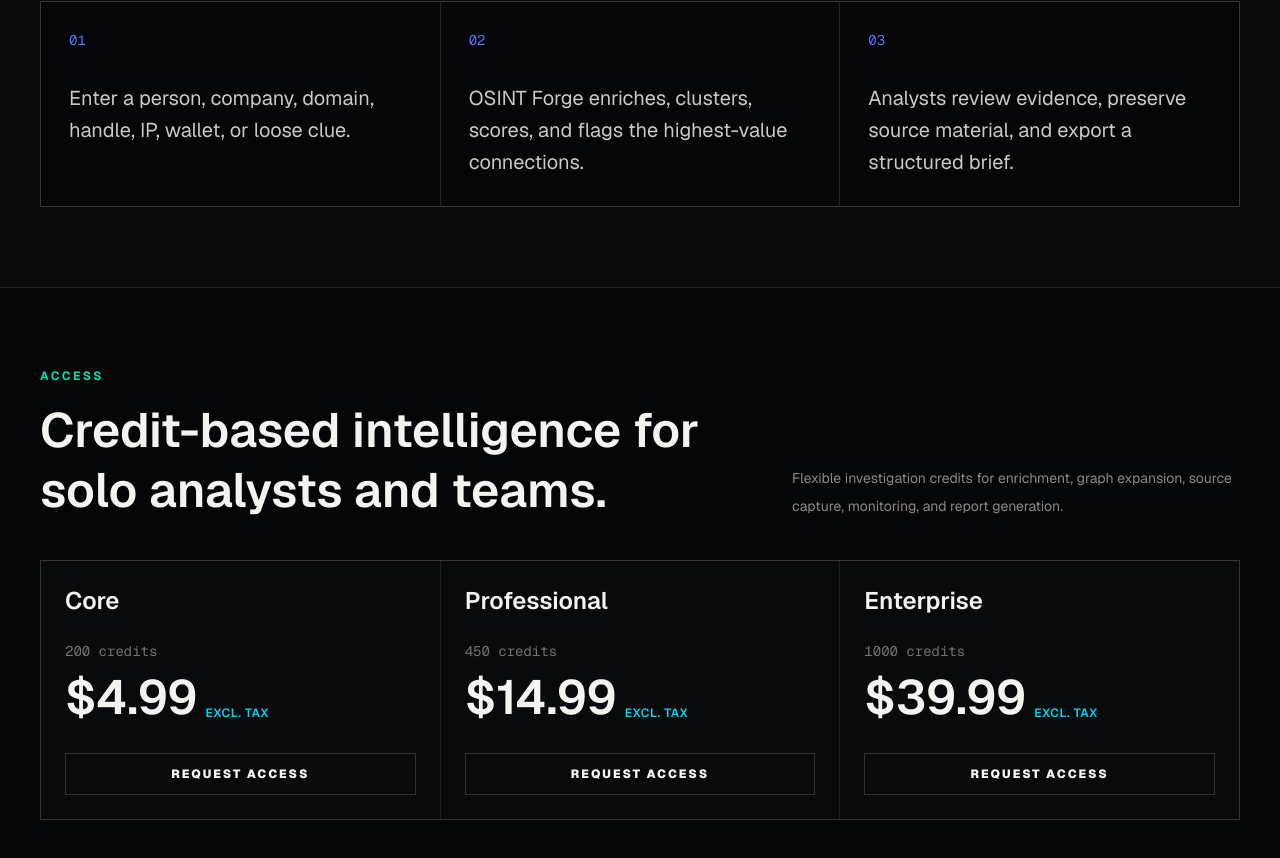
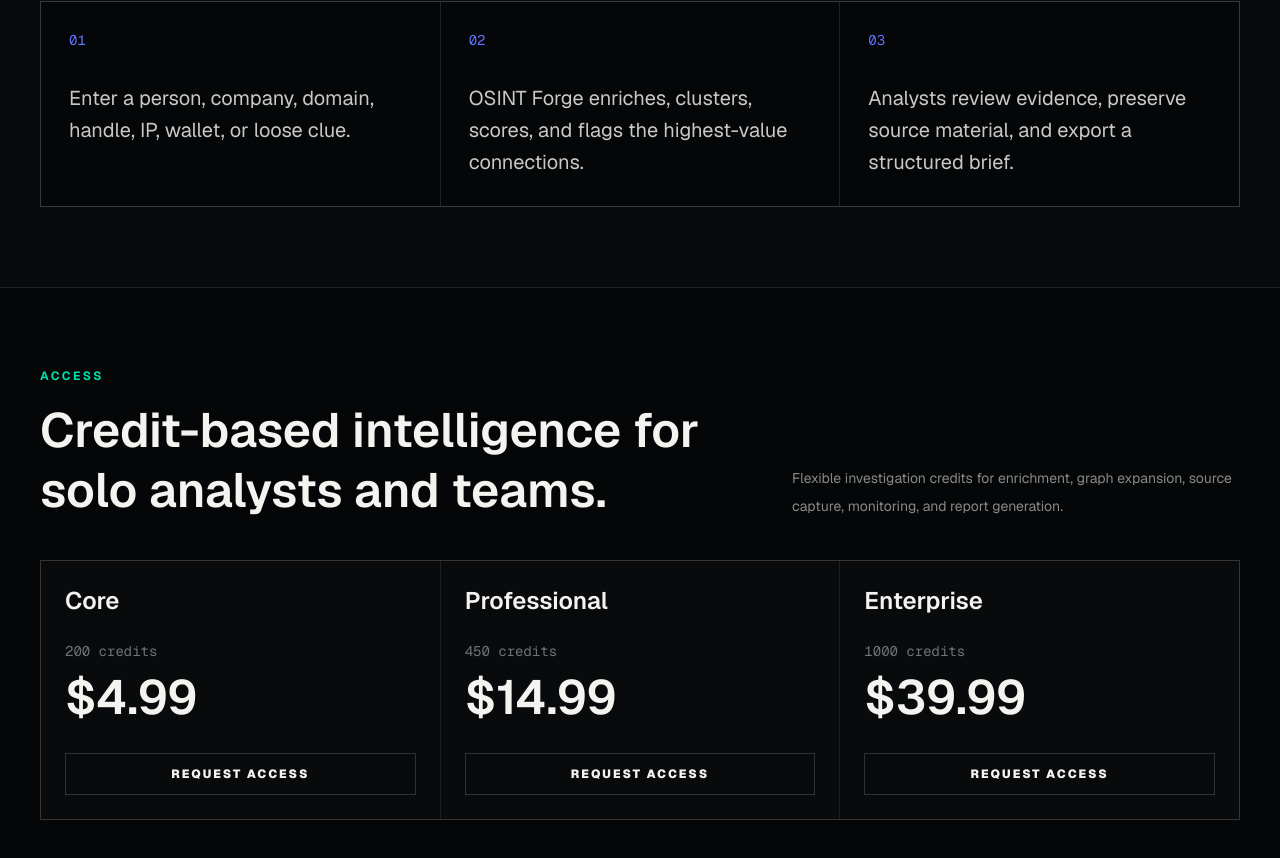
Before and after one commit to Recasted/osint-forge, a Next.js app: page / in a window 1280 px wide. Shown: the part 1925-2783 px from the top of the page. Built offline with nearby package versions, Linux system fonts and the light colour scheme.

Commit message:
Simplify pricing display by removing tax info
Removed tax indication from pricing display.

```diff
--- a/app/page.tsx
+++ b/app/page.tsx
@@ -245,12 +245,7 @@ export default function Home() {
               <article key={plan.name} className="bg-[#080a0c] p-6">
                 <h3 className="text-2xl font-semibold">{plan.name}</h3>
                 <p className="mt-6 font-mono text-sm text-white/42">{plan.credits} credits</p>
-                <p className="mt-3 flex items-end gap-2">
-                <span className="text-5xl font-semibold">{plan.price}</span>
-                <span className="text-xs font-semibold uppercase tracking-wider text-cyan-400">
-                Excl. tax
-                </span>
-              </p>
+               <p className="mt-3 text-5xl font-semibold">{plan.price}</p>
                 <a
                   href="#"
                   className="mt-8 inline-flex w-full items-center justify-center border border-white/16 px-5 py-3 text-xs font-black uppercase tracking-[0.16em] transition hover:border-white hover:bg-white hover:text-black"
```
